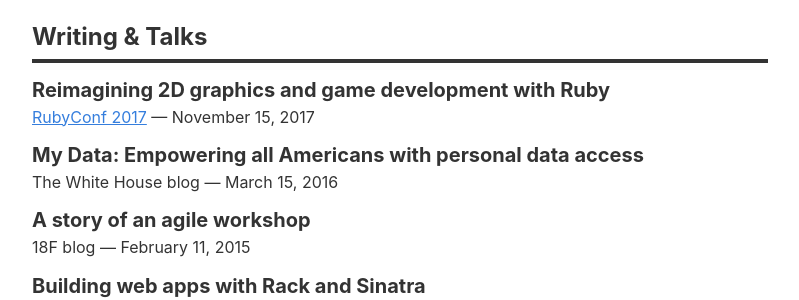
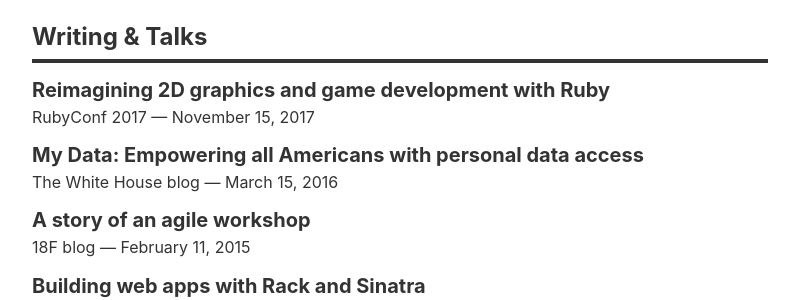
Before and after one commit to blacktm/blacktm.github.io, a Jekyll site: the page built from _pages/index.html, in a window 1280 px wide. Shown: the part 549-849 px from the top of the page, without its empty margins (240-1039 px from the left). Built offline with Jekyll 4.4.1, drawn with Linux system fonts in a browser that asks for light colours; our own code applies the rules of GitHub Pages for plain Markdown files; some of the changed lines change nothing that is shown.

Commit message:
Remove link

```diff
--- a/_pages/index.html
+++ b/_pages/index.html
@@ -21,7 +21,7 @@
   <p>Follow along as I make some sweet 2D games</p> -->
 
   <h3><a class="black-80 hover-red" href="/rubyconf">Reimagining 2D graphics and game development with Ruby</a></h3>
-  <p><a href="http://rubyconf.org/program#session-189">RubyConf 2017</a> — November 15, 2017</p>
+  <p>RubyConf 2017 — November 15, 2017</p>
 
   <h3><a class="black-80 hover-blue" href="https://obamawhitehouse.gov/blog/2016/03/15/my-data-empowering-all-americans-personal-data-access">My Data: Empowering all Americans with personal data access</a></h3>
   <p>The White House blog — March 15, 2016</p>
```
